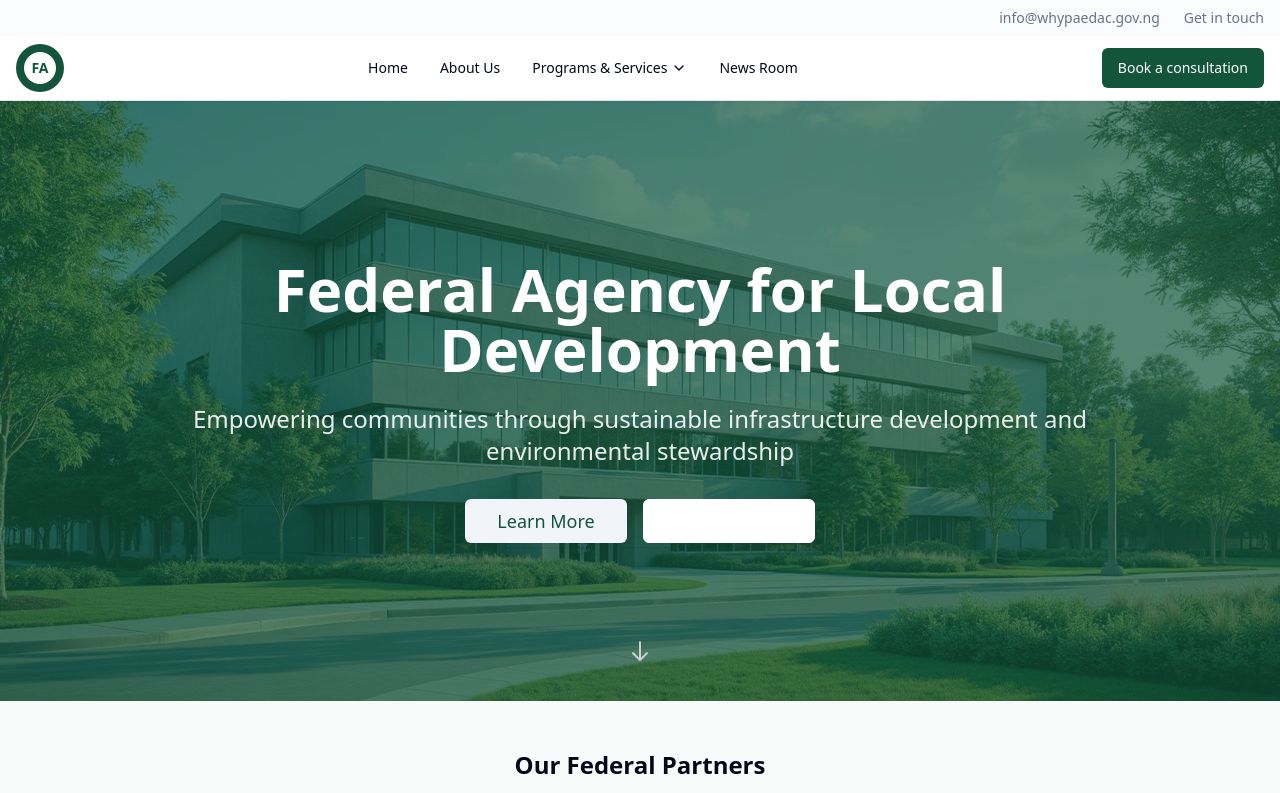
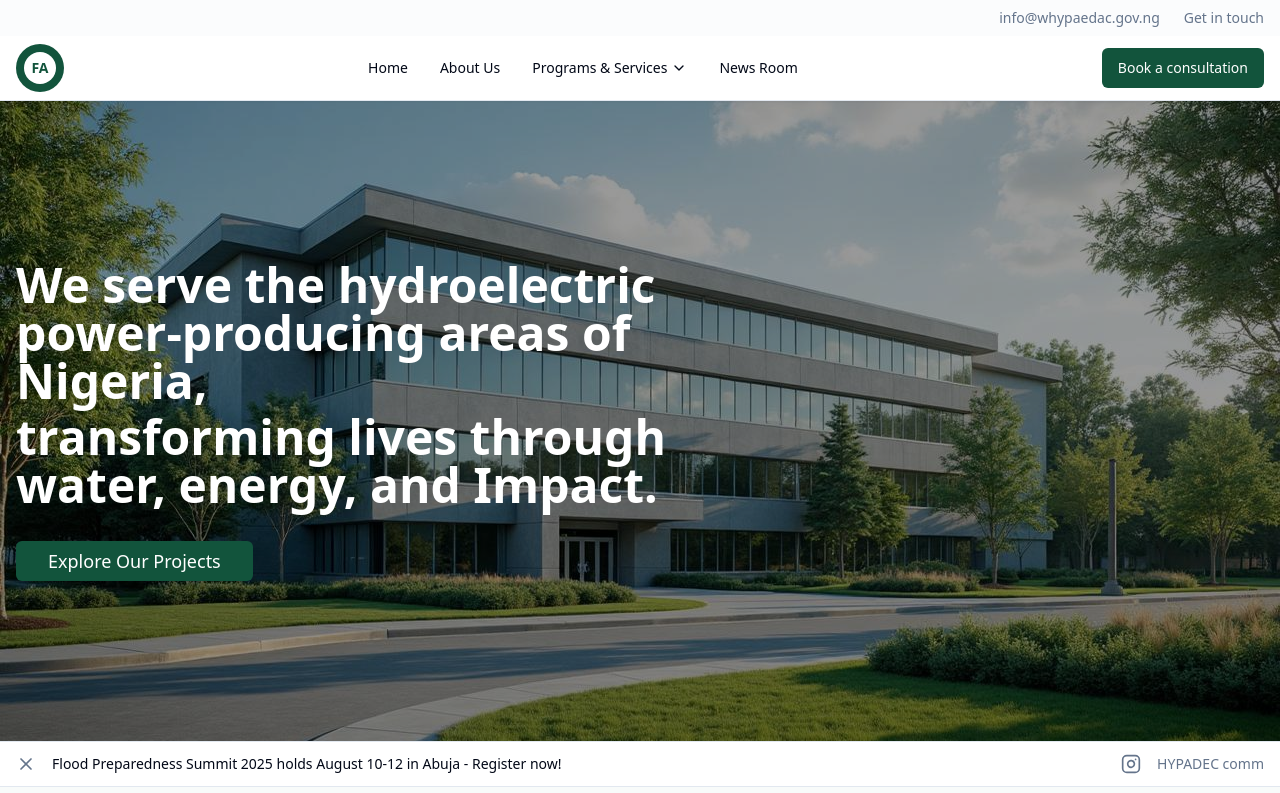
Before and after one commit to softdiddy/react-zen-canvas, a React (Vite) app: page / in a window 1280 px wide. Shown: the top 793 px of the page. Built offline with nearby package versions, Linux system fonts and the light colour scheme.

Commit message:
Update hero section content

```diff
--- a/src/components/Hero.jsx
+++ b/src/components/Hero.jsx
@@ -1,49 +1,56 @@
 import { Button } from './ui/button';
+import { X, Instagram } from 'lucide-react';
 import heroBuilding from '../assets/hero-building.jpg';
 
 const Hero = () => {
   return (
-    <section className="relative bg-hero-gradient min-h-[600px] flex items-center">
+    <>
+      <section className="relative min-h-[80vh] flex items-center justify-start">
         {/* Background Image with Overlay */}
         <div className="absolute inset-0">
           <img
             src={heroBuilding}
-          alt="Federal Agency Building"
+            alt="HYPADEC Building"
             className="w-full h-full object-cover"
           />
-        <div className="absolute inset-0 bg-primary/70"></div>
+          <div className="absolute inset-0 bg-black/40"></div>
         </div>
 
         {/* Content */}
-      <div className="relative container mx-auto px-4 text-center text-primary-foreground">
-        <div className="max-w-4xl mx-auto">
-          <h1 className="text-4xl md:text-6xl font-bold mb-6 leading-tight">
-            Federal Agency for Local Development
+        <div className="relative z-10 container mx-auto px-4">
+          <div className="max-w-2xl">
+            <h1 className="text-4xl md:text-5xl font-bold text-white mb-6 leading-tight">
+              We serve the hydroelectric power-producing areas of Nigeria,
+              <span className="block mt-2">transforming lives through water, energy, and Impact.</span>
             </h1>
-          <p className="text-xl md:text-2xl mb-8 opacity-90 leading-relaxed">
-            Empowering communities through sustainable infrastructure development and environmental stewardship
-          </p>
 
-          <div className="flex flex-col sm:flex-row gap-4 justify-center">
-            <Button size="lg" variant="secondary" className="text-lg px-8 py-3">
-              Learn More
-            </Button>
-            <Button size="lg" variant="outline" className="text-lg px-8 py-3 border-primary-foreground text-primary-foreground hover:bg-primary-foreground hover:text-primary">
-              Our Services
+            <div className="mt-8">
+              <Button className="bg-primary hover:bg-primary/90 text-primary-foreground px-8 py-3 text-lg">
+                Explore Our Projects
               </Button>
             </div>
           </div>
         </div>
+      </section>
 
-      {/* Scroll Indicator */}
-      <div className="absolute bottom-8 left-1/2 transform -translate-x-1/2 text-primary-foreground opacity-70">
-        <div className="animate-bounce">
-          <svg className="w-6 h-6" fill="none" stroke="currentColor" viewBox="0 0 24 24">
-            <path strokeLinecap="round" strokeLinejoin="round" strokeWidth={2} d="M19 14l-7 7m0 0l-7-7m7 7V3" />
-          </svg>
+      {/* Announcement Ticker */}
+      <div className="bg-white border-t border-b py-3">
+        <div className="container mx-auto px-4">
+          <div className="flex items-center justify-between">
+            <div className="flex items-center space-x-4">
+              <X className="h-5 w-5 text-muted-foreground" />
+              <span className="text-sm text-foreground">
+                Flood Preparedness Summit 2025 holds August 10-12 in Abuja - Register now!
+              </span>
+            </div>
+            <div className="flex items-center space-x-4">
+              <Instagram className="h-5 w-5 text-muted-foreground hover:text-primary cursor-pointer" />
+              <span className="text-sm text-muted-foreground">HYPADEC comm</span>
             </div>
           </div>
-    </section>
+        </div>
+      </div>
+    </>
   );
 };
 
```
Lines whose indentation alone changed are shown as unchanged.
